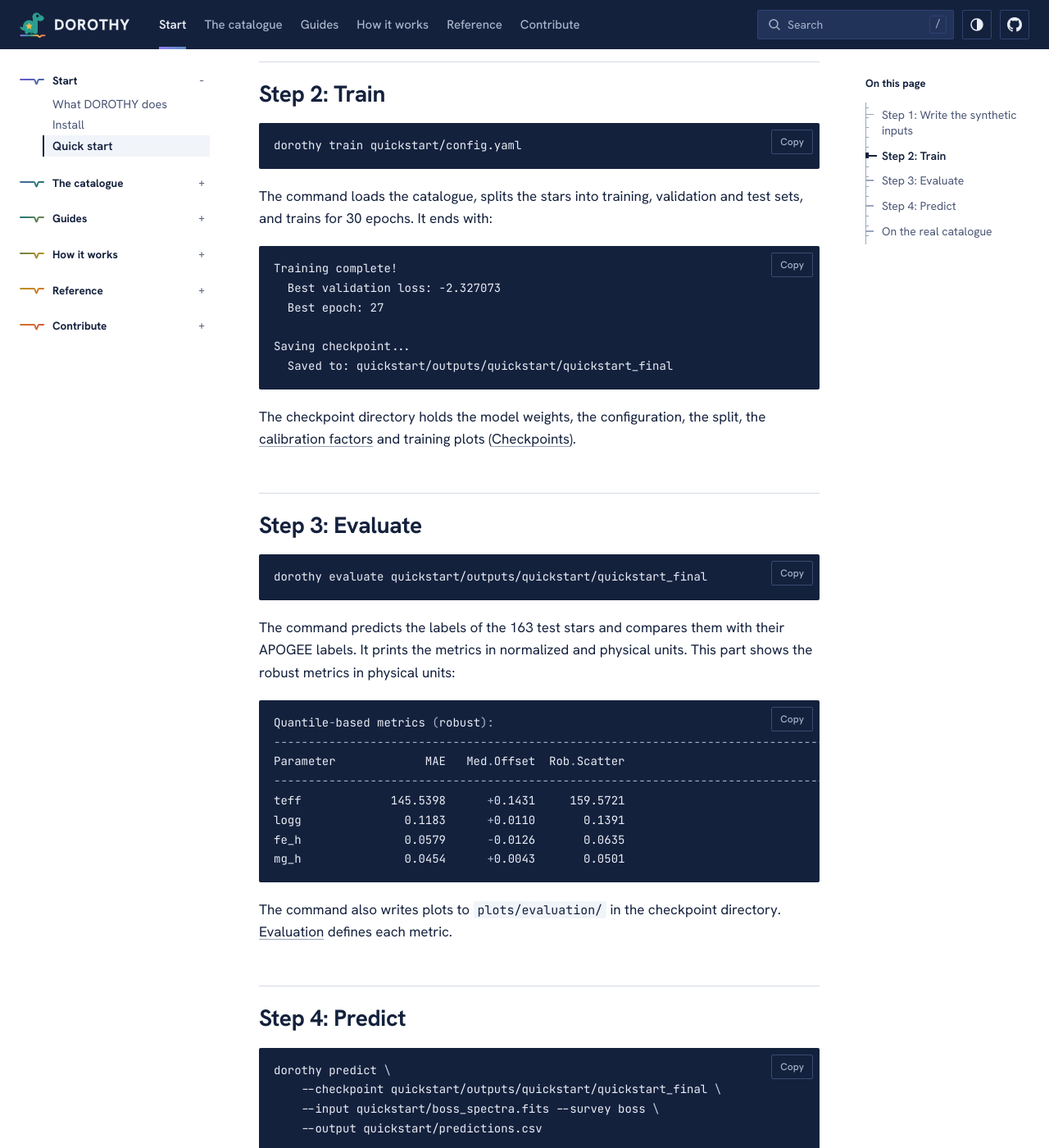
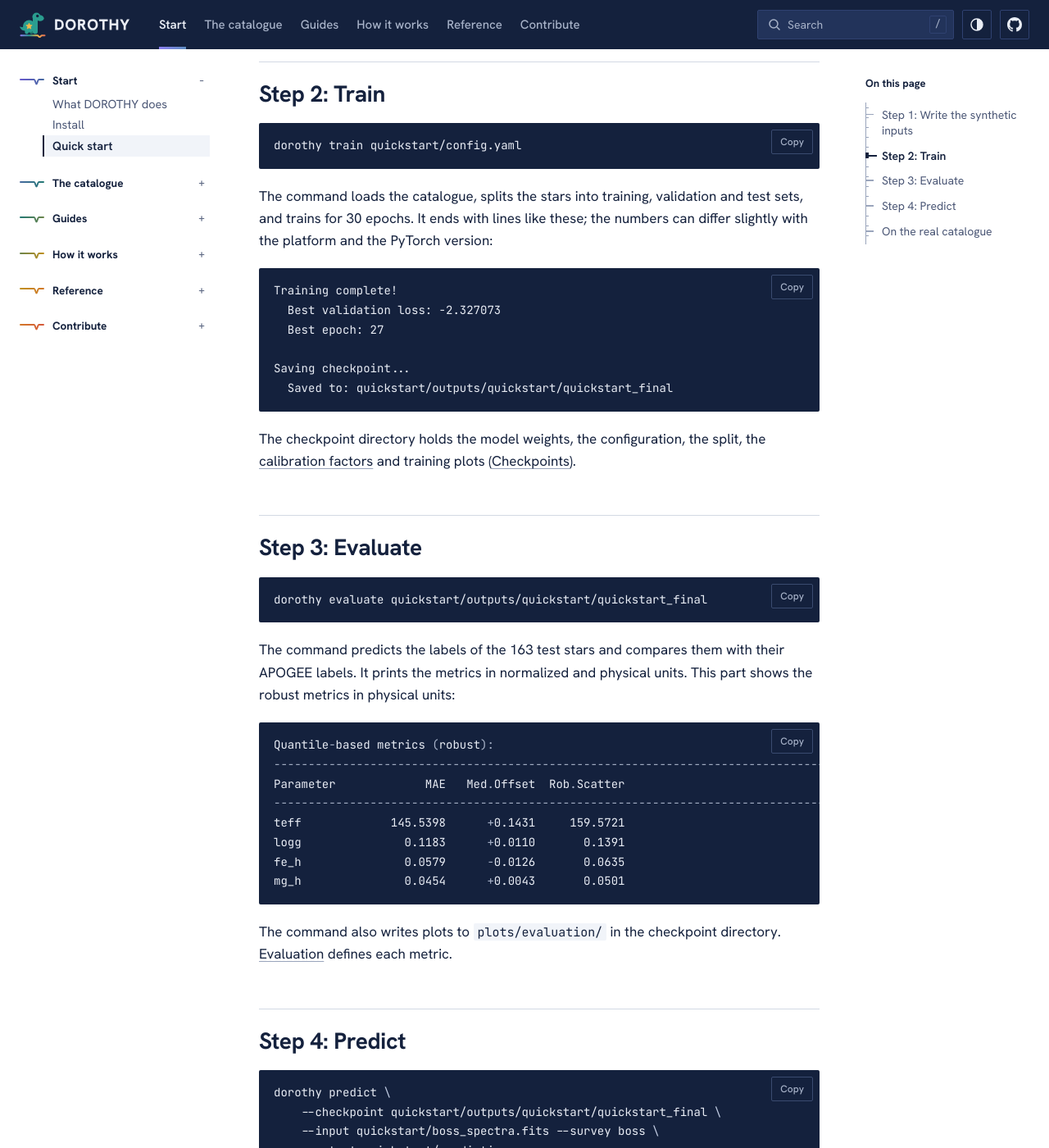
Before and after one commit to joshspeagle/dorothy, a Sphinx documentation site: the page built from docs/start/quickstart.md, in a window 1280 px wide and 1400 px high, scrolled down 832 px. Shown: the whole window at 82% size. Built offline with Sphinx 7.4.7, drawn with Linux system fonts in a browser that asks for light colours.

Commit message:
Space the hero paragraphs and ignore the quick start's output
Co-Authored-By: Claude Opus 5.5 <noreply@anthropic.com>
Claude-Session: https://claude.ai/code/session_013VGjdTeX51F1FvNNYuK4tc

````diff
--- a/docs/_themes/dorothy/static/dorothy.css
+++ b/docs/_themes/dorothy/static/dorothy.css
@@ -313,7 +313,7 @@ span.highlighted { background: var(--d-surface-2); }
 .home h1 { font-size: 92px; font-weight: 800; letter-spacing: 0.01em; line-height: 0.9; padding-top: 56px; }
 .home .headerlink { display: none; }
 .home .hero { display: grid; grid-template-columns: minmax(0, 5fr) minmax(0, 7fr); column-gap: 24px; align-items: center; margin: 32px 0; }
-.home .hero p { font-size: 20px; line-height: 1.5; margin: 0; max-width: 60ch; }
+.home .hero p { font-size: 20px; line-height: 1.5; margin: 0 0 12px; max-width: 60ch; }
 .home .hero img { display: block; margin: 0; }
 .home section > svg[role="img"] { max-width: 960px; margin: 48px auto 0; }
 .home section > section { margin-top: 80px; display: grid; grid-template-columns: repeat(12, minmax(0, 1fr)); column-gap: 24px; }
--- a/docs/start/quickstart.md
+++ b/docs/start/quickstart.md
@@ -29,7 +29,8 @@ dorothy train quickstart/config.yaml
 ```
 
 The command loads the catalogue, splits the stars into training, validation
-and test sets, and trains for 30 epochs. It ends with:
+and test sets, and trains for 30 epochs. It ends with lines like these; the numbers can
+differ slightly with the platform and the PyTorch version:
 
 ```
 Training complete!
````
Also changed, not shown: 1 other file.
